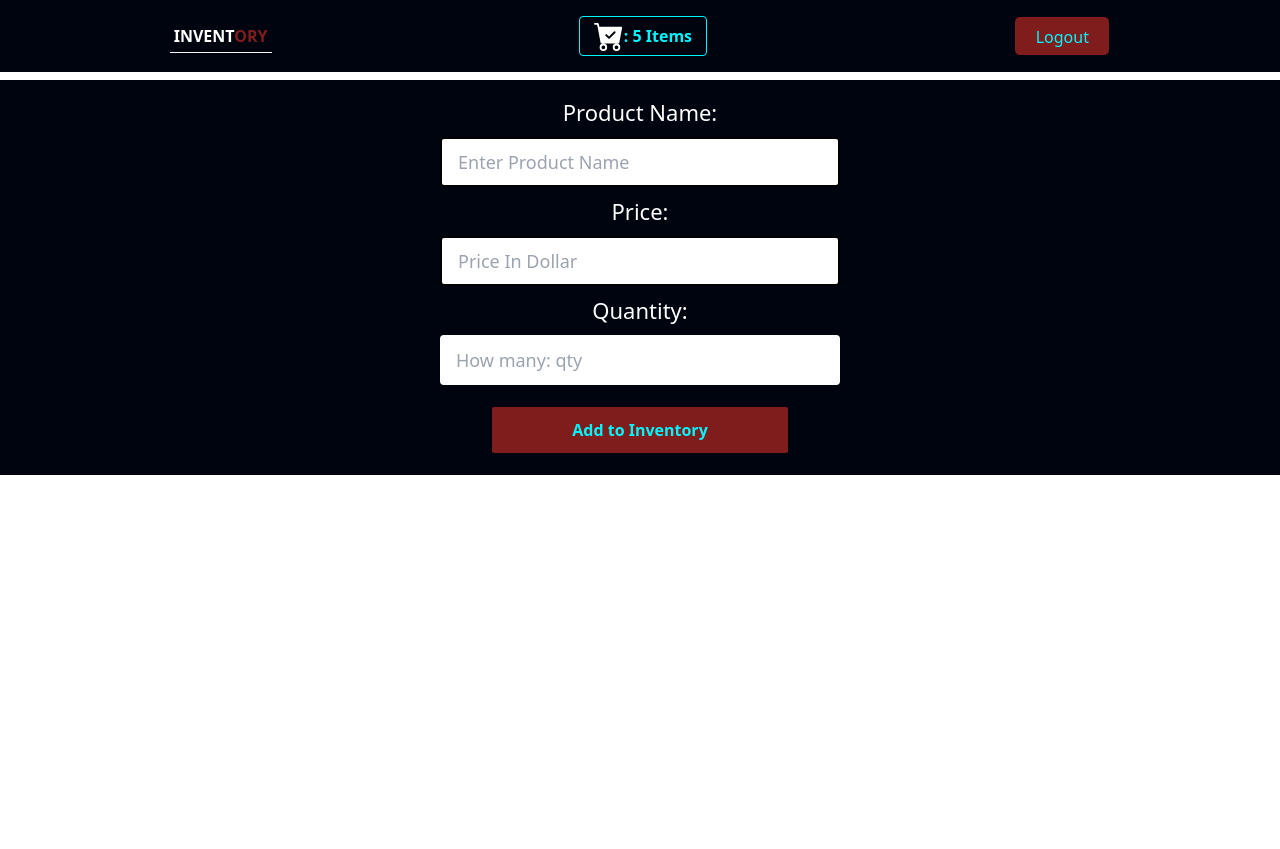
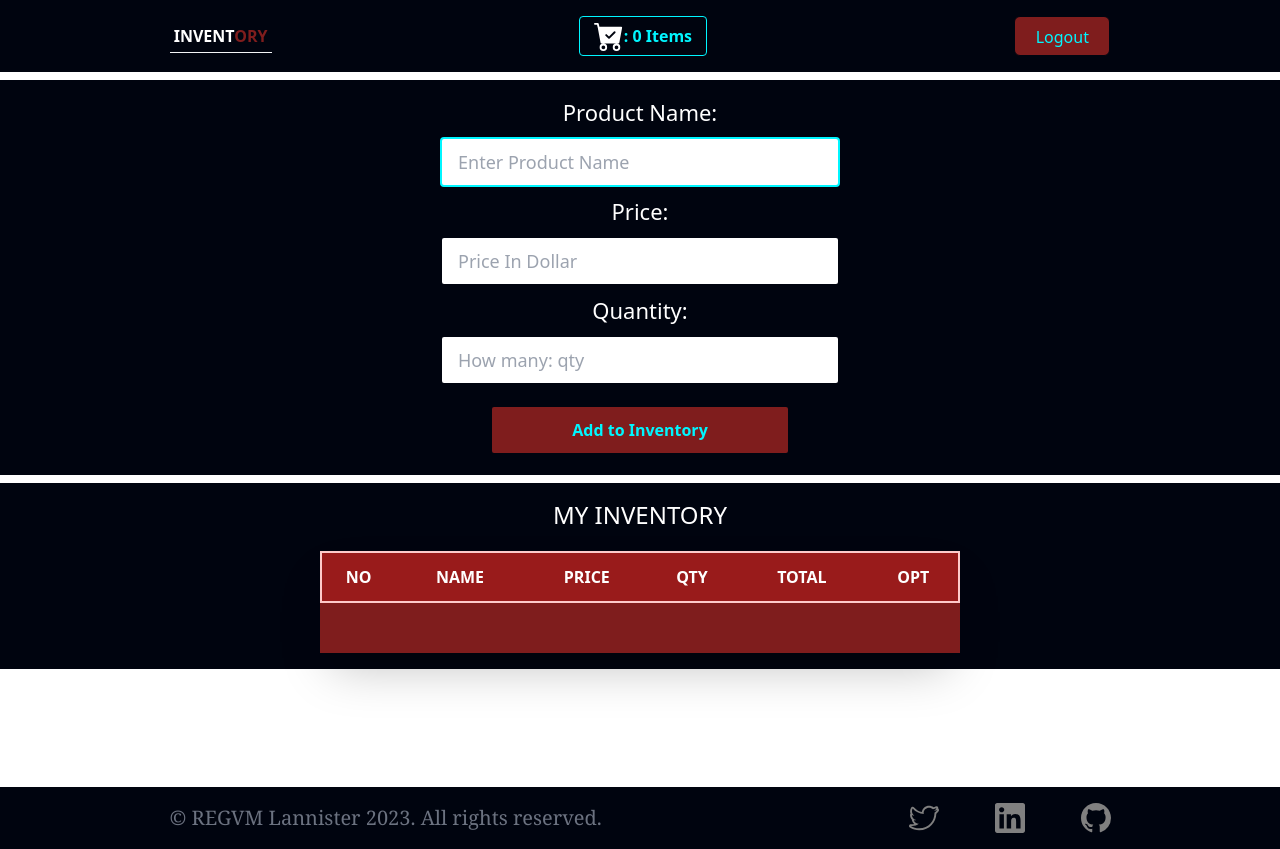
Before and after one commit to MickeyLannister17/My-React-Inventory-App, a React (Vite) app: page / in a window 1280 px wide. Both pictures are taken after typing "Sample", "name@example.com" into the empty fields and a click on the button "Login". Before the commit the page ends 800 px from the top, so only its background shows below. Built offline with nearby package versions, Linux system fonts and the light colour scheme; the HTML template or start-up script is replaced by a standard one.

Commit message:
Third Commit

```diff
--- a/package.json
+++ b/package.json
@@ -12,6 +12,7 @@
     "@reduxjs/toolkit": "^1.9.1",
     "react": "^18.2.0",
     "react-dom": "^18.2.0",
+    "react-hook-form": "^7.41.5",
     "react-icons": "^4.7.1",
     "react-redux": "^8.0.5"
   },
--- a/src/components/Footer.jsx
+++ b/src/components/Footer.jsx
@@ -1,7 +1,23 @@
 import React from "react";
+import { SlSocialTwitter } from "react-icons/sl";
+import { SiLinkedin } from "react-icons/si";
+import { GoMarkGithub } from "react-icons/go";
 
 function Footer() {
-  return <div>Footer</div>;
+  return (
+    <div className="max-w-[1640px] mx-auto mt-1 mb-0">
+      <div className="flex bg-primary mx-auto py-4 px-2 md:px-4 justify-between md:justify-around">
+        <p className="text-gray-500 text-[10px] md:text-[20px] font-serif pt-2 md:pt-0">
+          &copy; REGVM Lannister 2023. <span>All rights reserved.</span>
+        </p>
+        <div className="flex items-center gap-4 md:gap-14">
+          <SlSocialTwitter color="gray" size={30} />
+          <SiLinkedin color="gray" size={30} />
+          <GoMarkGithub color="gray" size={30} />
+        </div>
+      </div>
+    </div>
+  );
 }
 
 export default Footer;
--- a/src/components/Header.jsx
+++ b/src/components/Header.jsx
@@ -4,7 +4,7 @@ import Inventory from "./Inventory";
 
 function Header() {
   return (
-    <div className="sticky bg-primary max-w-[1640px] mx-auto flex justify-between md:justify-around items-center p-4">
+    <div className="bg-primary max-w-[1640px] mx-auto flex justify-between md:justify-around items-center p-4">
       <div>
         <h1 className="text-1xl font-bold uppercase p-1 text-white border-b border-gray-100 cursor-pointer">
           Invent<span className="text-red-900">ory</span>
--- a/src/components/InventaryInput.jsx
+++ b/src/components/InventaryInput.jsx
@@ -1,39 +1,67 @@
 import React from "react";
+import { useForm } from "react-hook-form";
+import { useDispatch, useSelector } from "react-redux";
+import { inventoryActions } from "../store/cartSlice";
 
-function InventaryInput() {
+const InventaryInput = () => {
+  // const inventoryItem = useSelector((state) => state.inventory.inventoryList);
+  // console.log(inventoryItem);
+  // const dispatch = useDispatch();
+
+  // const addToInventory = (e) => {
+  //   e.preventDefault();
+
+  //   const formData = e.target;
+  //   const newProduct = {
+  //     product: formData.product.value,
+  //     price: formData.price.value,
+  //     quantity: formData.quantity.value,
+  //   };
+  //   console.log(newProduct);
+
+  //   dispatch(inventoryActions.addToInventory(newProduct));
+  // };
+  const { register, handleSubmit, watch } = useForm();
+  const onSubmit = (data) => console.log(data);
+  console.log(watch("product"));
   return (
-    <div className=" max-w-[1640px] mx-auto  mt-2">
+    <div className="max-w-[1640px] mx-auto  mt-2">
       <div className="flex flex-col justify-center items-center bg-primary mx-auto py-4">
-        {/* <h1 className="text-white uppercase font-semiBold text-2xl">
-          Add To Inventory
-        </h1> */}
-        <form className="flex flex-col text-white">
-          <label className="text-[22px] text-center" htmlFor="product">
+        <form
+          onSubmit={handleSubmit(onSubmit)}
+          className="flex flex-col text-white"
+        >
+          <label className="text-[22px] text-center" htmlFor="product_name">
             Product Name:
           </label>
           <input
             type="text"
+            {...register("product")}
             placeholder="Enter Product Name"
-            className="px-4 py-4 mb-2 text-[18px] font-semiBold text-center md:text-left mt-2 min-w-[300px] md:min-w-[400px] h-[50px] rounded bg-white border-2 border-black text-primary"
+            className="px-4 py-4 mb-2 text-[18px] font-semiBold text-center md:text-left mt-2 min-w-[300px] md:min-w-[400px] h-[50px] rounded
+             bg-primary md:bg-white border-2 border-white md:border-secondary text-secondary md:text-primary"
           />
-          <label className="text-[22px] text-center" htmlFor="price">
+          <label className="text-[22px] text-center" htmlFor="item_price">
             Price:
           </label>
           <input
             type="number"
-            min={1}
+            {...register("price")}
             placeholder="Price In Dollar"
-            className="px-4 py-4 mb-2 text-[18px] font-semiBold text-center md:text-left mt-2 min-w-[300px] md:min-w-[400px] h-[50px] rounded bg-white border-2 border-black text-primary"
+            className="px-4 py-4 mb-2 text-[18px] font-semiBold text-center md:text-left mt-2 min-w-[300px] md:min-w-[400px] h-[50px] rounded
+             bg-primary md:bg-white border-2 border-white md:border-primary text-secondary md:text-primary"
           />
-          <label className="text-[22px] text-center" htmlFor="quantity">
+          <label className="text-[22px] text-center" htmlFor="item_quantity">
             Quantity:
           </label>
           <input
             type="number"
-            min={1}
+            {...register("quantity")}
             placeholder="How many: qty"
-            className="px-4 py-4 mb-2 text-[18px] font-semiBold text-center md:text-left mt-2 min-w-[300px] md:min-w-[400px] h-[50px] rounded bg-white text-primary"
+            className="px-4 py-4 mb-2 text-[18px] font-semiBold text-center md:text-left mt-2 min-w-[300px] md:min-w-[400px] h-[50px] rounded
+             bg-primary md:bg-white text-secondary md:text-primary border-white md:border-primary border-2"
           />
+
           <button
             className="text-secondary justify-center items-center font-semibold border-2 w-[200px] md:w-[300px] h-[50px] mx-auto py-2 rounded border-dimWhite
              bg-red-900
@@ -45,6 +73,6 @@ function InventaryInput() {
       </div>
     </div>
   );
-}
+};
 
 export default InventaryInput;
--- a/src/components/Inventory.jsx
+++ b/src/components/Inventory.jsx
@@ -1,7 +1,8 @@
 import { BsFillCartCheckFill } from "react-icons/bs";
 
 function Inventory() {
-  let quantity = 5;
+  let quantity = 0;
+
   return (
     <div className="">
       <button className="text-secondary flex items-center justify-center font-semibold border border-secondary py-2 w-32 rounded h-10">
--- /dev/null
+++ b/src/components/InventoryItem.jsx
@@ -0,0 +1,8 @@
+import React from "react";
+import { useSelector } from "react-redux";
+
+const InventoryItem = () => {
+  return <div></div>;
+};
+
+export default InventoryItem;
--- /dev/null
+++ b/src/components/InventoryItems.jsx
@@ -0,0 +1,51 @@
+import React from "react";
+import InventoryItem from "./InventoryItem";
+import { useSelector } from "react-redux";
+function InventoryItems() {
+  const inventoryItem = useSelector((state) => state.inventory.inventoryList);
+  console.log(inventoryItem);
+  return (
+    <div className=" max-w-[1640px] mx-auto h-[300px] mt-2 overflow-scroll">
+      <div className="flex flex-col justify-center items-center bg-primary mx-auto py-4">
+        <h1 className="text-white uppercase font-semiBold text-2xl mb-5">
+          My Inventory
+        </h1>
+        <table className="bg-red-900 shadow-2xl border-2 border-red-200 min-w-[330px] h-[50px] md:w-6/12 font-extralight overflow-hidden">
+          <thead className="text-white">
+            <tr>
+              <th className="py-3 bg-red-800">NO</th>
+              <th className="py-3 bg-red-800">NAME</th>
+              <th className="py-3 bg-red-800">PRICE</th>
+              <th className="py-3 bg-red-800">QTY</th>
+              <th className="py-3 bg-red-800">TOTAL</th>
+              <th className="py-3 bg-red-800">OPT</th>
+            </tr>
+          </thead>
+
+          <tbody className="bg-red-900 text-center h-[50px]">
+            {inventoryItem.map((item, id) => {
+              return (
+                <tr
+                  className="bg-red-300 hover:bg-red-100 hover:scale-105 cursor-pointer duration-300"
+                  key={id}
+                >
+                  <td>{id}</td>
+                  <td>{item.product}</td>
+                  <td>{item.price}</td>
+                  <td>{item.quantity}</td>
+                  <td>{item.totalPrice}</td>
+                  <td>
+                    <button className="mr-6 mx-auto">-</button>
+                    <button className="ml-6 mx-auto">+</button>
+                  </td>
+                </tr>
+              );
+            })}
+          </tbody>
+        </table>
+      </div>
+    </div>
+  );
+}
+
+export default InventoryItems;
--- a/src/components/Layout.jsx
+++ b/src/components/Layout.jsx
@@ -1,6 +1,8 @@
 import React from "react";
+import Footer from "./Footer";
 import Header from "./Header";
 import InventaryInput from "./InventaryInput";
+import InventoryItems from "./InventoryItems";
 
 function Layout() {
   return (
@@ -8,6 +10,8 @@ function Layout() {
       <div>
         <Header />
         <InventaryInput />
+        <InventoryItems />
+        <Footer />
       </div>
     </React.Fragment>
   );
--- a/src/store/auth-slice.js
+++ b/src/store/auth-slice.js
@@ -7,7 +7,9 @@ const authSlice = createSlice({
     login(state) {
       state.isLoggedIn = true;
     },
-    logout() {},
+    logout(state) {
+      state.isLoggedIn = false;
+    },
   },
 });
 export const authActions = authSlice.actions;
--- /dev/null
+++ b/src/store/cartSlice.js
@@ -0,0 +1,39 @@
+import { createSlice } from "@reduxjs/toolkit";
+
+const inventorySlice = createSlice({
+  name: "inventory",
+  initialState: {
+    inventoryList: [],
+    totalQuantity: 0,
+    showCart: false,
+  },
+  reducers: {
+    addToInventory(state, action) {
+      const newItem = action.payload;
+
+      //A function to check if an existing item is available
+      const existingItem = state.inventoryList.find(
+        (item) => item.id === newItem.id
+      );
+
+      if (existingItem) {
+        existingItem.quantity++;
+        existingItem.price += newItem.price;
+      } else {
+        state.inventoryList.push({
+          id: newItem.id,
+          product: newItem.product,
+          price: newItem.price,
+          quantity: newItem.quantity,
+          totalPrice: newItem.price,
+        });
+      }
+    },
+    removeFromInventory() {},
+    setShowCart() {
+      state.showCart = true;
+    },
+  },
+});
+export const inventoryActions = inventorySlice.actions;
+export default inventorySlice;
--- a/src/store/index.js
+++ b/src/store/index.js
@@ -1,10 +1,12 @@
 import { configureStore } from "@reduxjs/toolkit";
 
 import authSlice, { authActions } from "./auth-slice";
+import inventorySlice from "./cartSlice";
 
 const store = configureStore({
   reducer: {
     auth: authSlice.reducer,
+    inventory: inventorySlice.reducer,
   },
 });
 export default store;
```
Also changed, not shown: 1 other file (tests, documents, lock files or other folders).
